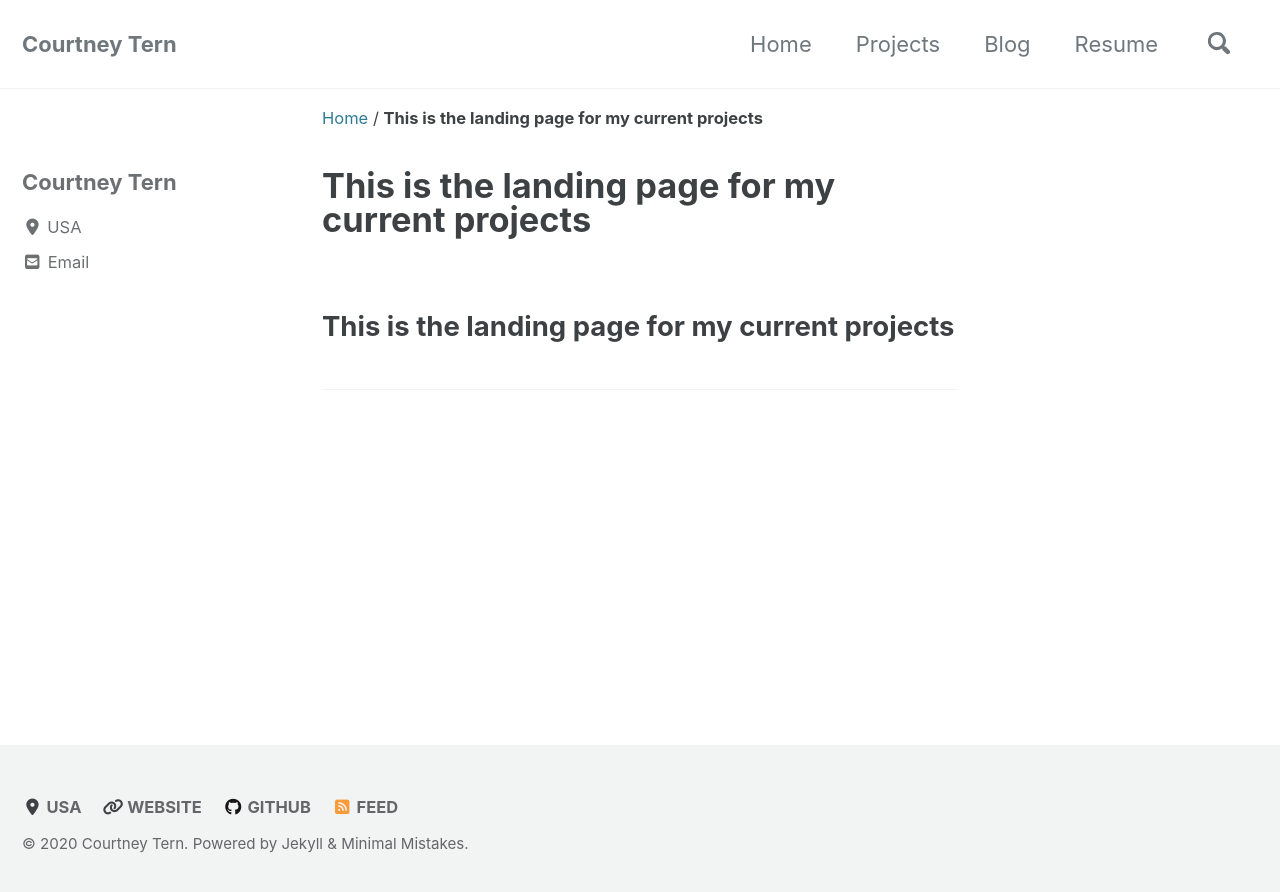
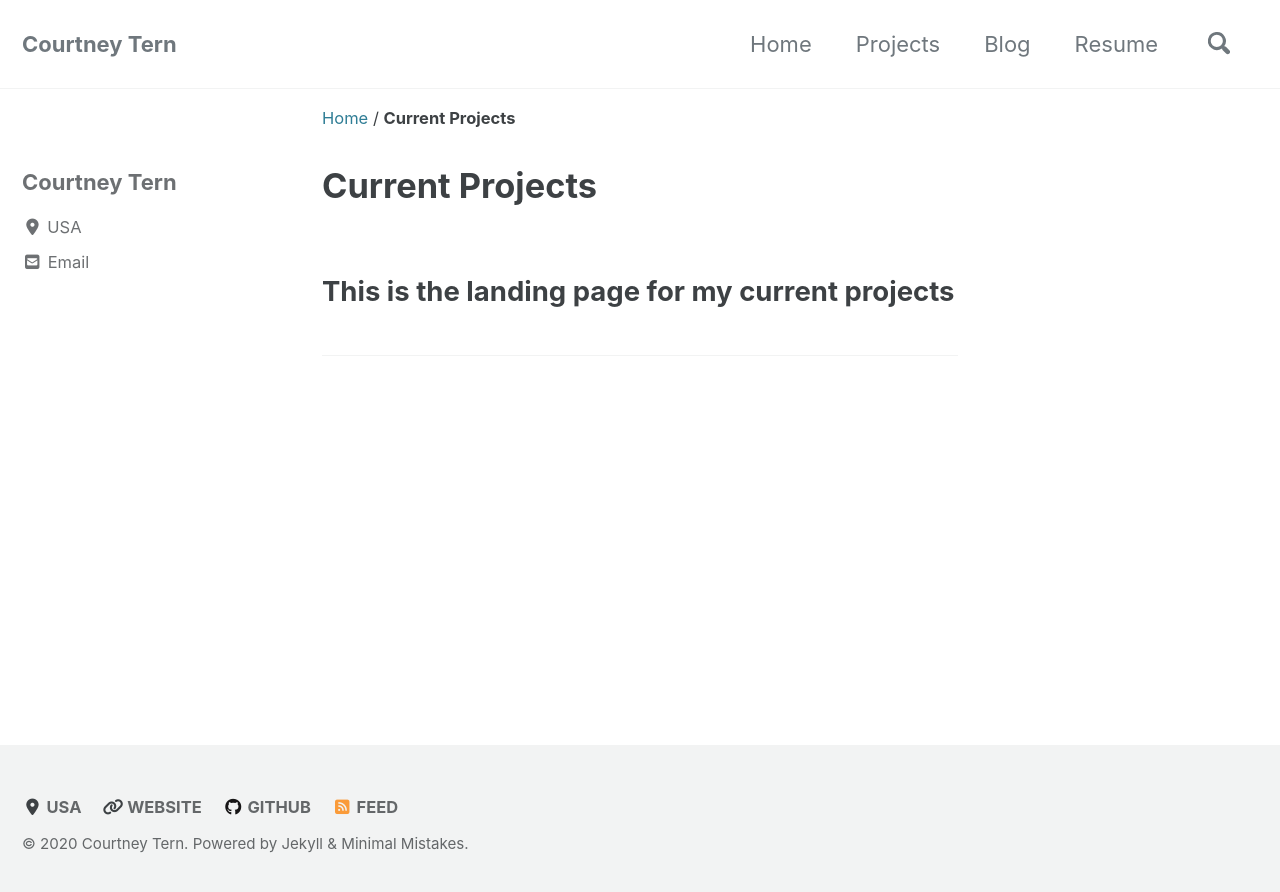
Before and after one commit to courtneytern/courtneytern.github.io, a Jekyll site: the page built from _pages/projects.md, in a window 1280 px wide. Shown: the top 892 px of the page. Built offline with Jekyll 4.4.1, drawn with Linux system fonts in a browser that asks for light colours; cached includes are drawn as plain includes; nearby versions of some CDN libraries; our own code applies the rules of GitHub Pages for plain Markdown files.

Commit message:
Editing landing pages

```diff
--- a/_pages/blog.md
+++ b/_pages/blog.md
@@ -7,7 +7,6 @@
 classes: wide
 ---
 
-## This is the landing page for my blog
 <h3 class="archive__subtitle">{{ site.data.ui-text[site.locale].recent_posts | default: "Recent Posts" }}</h3>
 
 {% if paginator %}
```
Also changed, not shown: _pages/projects.md (+1 -0 lines), mycollections/_blog/2020-07-02-testpost.md (deleted, +0 -3 lines).
